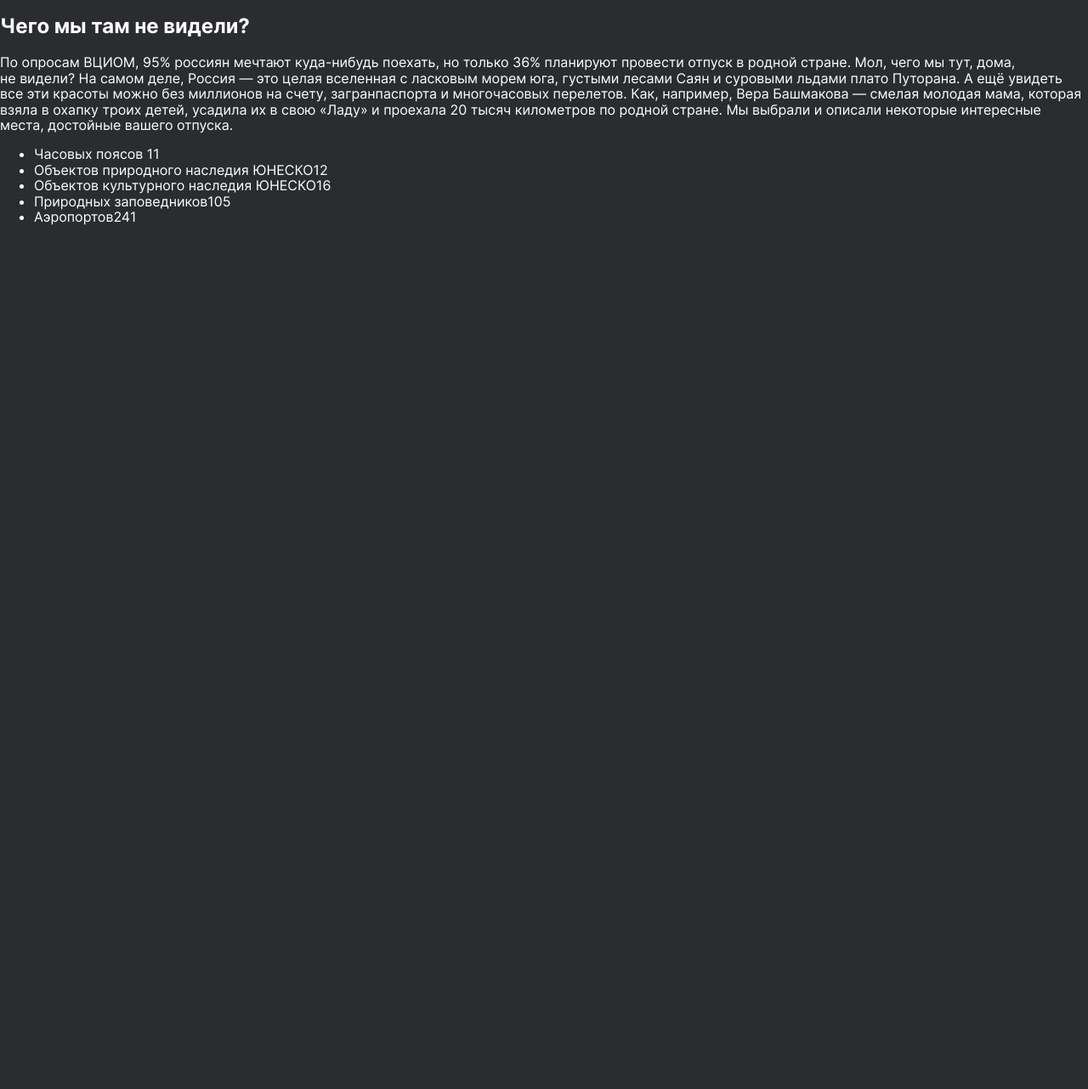
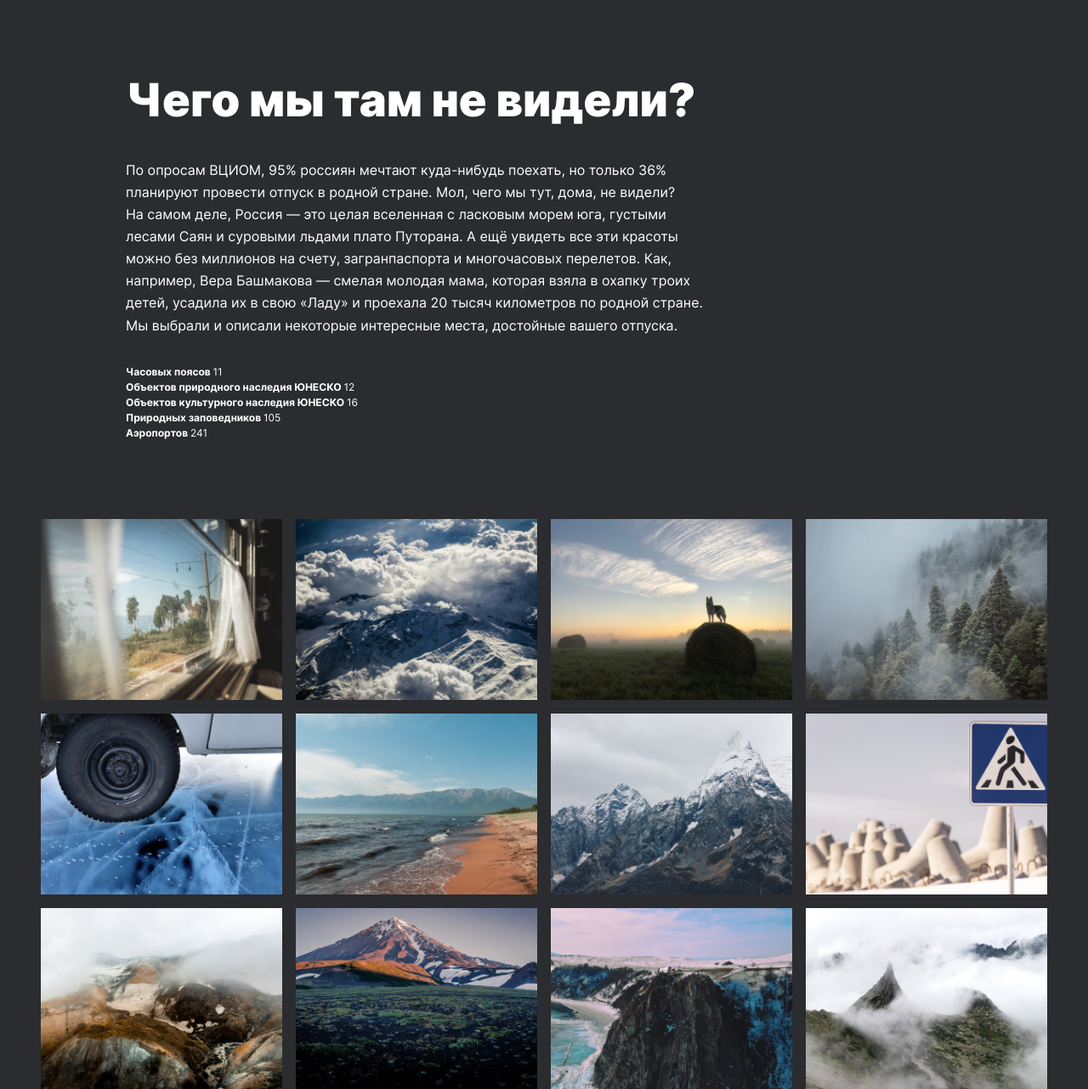
Before and after one commit to LarisaKindalova/russian-travel, a plain HTML site: page index.html in a window 1280 px wide. Shown: the part 1147-2429 px from the top of the page at 85% size. Before the commit the page ends 1427 px from the top, so only its background shows below. Drawn offline with Linux system fonts and the light colour scheme; files whose address does not match are found by name.

Commit message:
добавлен блоки intro и  photo_grid

```diff
--- a/blocks/header/header.css
+++ b/blocks/header/header.css
@@ -1,6 +1,6 @@
 .header {
-  margin: 28px 48px 0;
-  padding: 0;
+  padding: 28px 48px 0;
+  margin: 0 auto;
   max-width: 1184px;
   display: flex;
   justify-content: space-between;
@@ -9,12 +9,12 @@
 
 @media screen and (max-width: 768px) {
   .header {
-    margin: 28px 24px 0;
+    padding: 28px 24px 0;
   }
 }
 
 @media screen and (max-width: 320px) {
   .header {
-    margin: 16px 16px 0;
+    padding: 16px 16px 0;
   }
 }
--- /dev/null
+++ b/blocks/intro/__list-item/intro__list-item.css
@@ -0,0 +1,5 @@
+.intro__list-item {
+  font-weight: 700;
+  font-size: 12px;
+  line-height: 18px;
+}
--- /dev/null
+++ b/blocks/intro/__list/intro__list.css
@@ -0,0 +1,5 @@
+.intro__list {
+  padding: 33px 0 0;
+  margin: 0;
+  list-style: none;
+}
--- /dev/null
+++ b/blocks/intro/__span-accent/intro__span-accent.css
@@ -0,0 +1,3 @@
+.intro__span-accent {
+  font-weight: 400;
+}
--- /dev/null
+++ b/blocks/intro/__text/intro__text.css
@@ -0,0 +1,7 @@
+.intro__text {
+  font-weight: 400;
+  font-size: 16px;
+  line-height: 163%;
+  margin: 0;
+  padding: 0;
+}
--- /dev/null
+++ b/blocks/intro/__title/intro__title.css
@@ -0,0 +1,16 @@
+.intro__title {
+  font-weight: 900;
+  font-size: 54px;
+  line-height: 58px;
+  margin: 0;
+  padding-bottom: 40px;
+}
+
+
+@media screen and (min-width: 320px) and (max-width:467px)  {
+  .intro__title {
+    font-size: 32px;
+    line-height: 35px;
+    max-width: 288px;
+  }
+}
--- /dev/null
+++ b/blocks/intro/intro.css
@@ -0,0 +1,24 @@
+.intro {
+  max-width: 690px;
+  margin: 0;
+  padding: 92px 148px 92px;
+}
+
+@media screen and (max-width: 1024px) {
+  .intro {
+    padding-left: 48px;
+  }
+}
+
+@media screen and (max-width: 768px) {
+  .intro {
+    padding: 88px 24px  88px;
+    max-width: 720px;
+  }
+}
+
+@media screen and (max-width: 320px) {
+  .intro {
+    padding: 64px 16px  64px;
+  }
+}
--- a/blocks/lead/__caption/lead__caption.css
+++ b/blocks/lead/__caption/lead__caption.css
@@ -12,9 +12,16 @@
 
 @media screen and (max-width:1024px) {
   .lead__caption {
+    padding-left: 48px;
+  }
+}
+
+@media screen and (max-width:768px) {
+  .lead__caption {
     padding-left: 24px;
   }
 }
+
 
 @media screen and (max-width:320px) {
   .lead__caption {
--- a/blocks/lead/__image/lead__image.css
+++ b/blocks/lead/__image/lead__image.css
@@ -7,7 +7,7 @@
 @media screen and (max-width:1024px) {
   .lead__image {
     width: 928px;
-    margin: 0;
+    margin: 0 48px;
   }
 }
 
--- a/blocks/lead/__subtitle/lead__subtitle.css
+++ b/blocks/lead/__subtitle/lead__subtitle.css
@@ -1,5 +1,5 @@
 .lead__subtitle {
-  width: 640px;
+  max-width: 640px;
   margin: 35px auto 64px;
   font-style: normal;
   font-weight: 400;
@@ -8,6 +8,14 @@
   font-style: normal;
   text-align: center;
 }
+
+
+@media screen and (max-width: 1024px) {
+  .lead__subtitle {
+    margin: 32px auto 56px;
+  }
+}
+
 
 @media screen and (max-width: 768px) {
   .lead__subtitle {
@@ -18,7 +26,7 @@
 
 @media screen and (max-width: 320px) {
   .lead__subtitle {
-    width: 288px;
+    max-width: 288px;
     font-size: 16px;
     line-height: 20px;
     margin: 16px auto 40px;
--- a/blocks/lead/__title/lead__title.css
+++ b/blocks/lead/__title/lead__title.css
@@ -1,16 +1,16 @@
 .lead__title {
   margin: 0 auto;
-  width: 720px;
+  max-width: 720px;
   font-weight: 900;
   font-size: 96px;
   line-height: 100px;
   text-align: center;
 }
 
-@media screen and (max-width: 320px) {
+@media screen and (min-width: 320px) and (max-width:467px)  {
   .lead__title {
+    max-width: 288px;
     font-size: 40px;
     line-height: 44px;
-    width: 288px;
   }
 }
--- a/blocks/lead/lead.css
+++ b/blocks/lead/lead.css
@@ -13,9 +13,8 @@
   }
 }
 
-/* @media screen and (max-width: 320px) {
+@media screen and (max-width: 320px) {
   .lead {
     width: 100%;
-    padding-top: 48px;
   }
-} */
+}
--- /dev/null
+++ b/blocks/photo_grid/__image/photo_grid__image.css
@@ -0,0 +1,5 @@
+.photo_grid__image {
+  width: 100%;
+  display: block;
+  object-fit: cover;
+}
--- /dev/null
+++ b/blocks/photo_grid/__item/photo_grid__item.css
@@ -0,0 +1,4 @@
+.photo_grid__item {
+margin: 0;
+
+}
--- /dev/null
+++ b/blocks/photo_grid/__list/photo_grid__list.css
@@ -0,0 +1,27 @@
+.photo_grid__list {
+  list-style: none;
+  margin: 0;
+  padding: 0;
+  display: grid;
+  /* grid-template-columns: repeat(4, minmax(min-content, max-content)); */
+  grid-template-columns: repeat(auto-fit, minmax(284px, 1fr));
+  grid-gap: 16px;
+}
+
+@media screen and (max-width:1024px) {
+  .photo_grid__list {
+  /* grid-template-columns: repeat(3, minmax(min-content, max-content)); */
+  grid-gap: 14px;
+  }
+}
+@media screen and (max-width:768px) {
+  .photo_grid__list {
+    grid-gap: 16px;
+  }
+}
+
+@media screen and (max-width:320px) {
+  .photo_grid__list {
+    grid-gap: 12px;
+  }
+}
--- /dev/null
+++ b/blocks/photo_grid/photo_grid.css
@@ -0,0 +1,4 @@
+.photo_grid {
+  max-width: 1184px;
+  margin: 0 auto;
+}
--- a/index.html
+++ b/index.html
@@ -23,14 +23,54 @@
       <p class="lead__caption">ваша полка — верхняя</p>
     </section>
     <section class="intro">
-      <h2 class="intro__title">Чего мы там не видели?</h2>
+      <h2 class="intro__title">Чего мы там не&nbsp;видели?</h2>
       <p class="intro__text">По&nbsp;опросам ВЦИОМ, 95% россиян мечтают куда-нибудь поехать, но&nbsp;только&nbsp;36% планируют провести отпуск в&nbsp;родной стране. Мол, чего мы&nbsp;тут, дома, не&nbsp;видели? На&nbsp;самом деле, Россия&nbsp;&mdash; это целая вселенная с&nbsp;ласковым морем юга, густыми лесами Саян и&nbsp;суровыми льдами плато Путорана. А&nbsp;ещё увидеть все эти красоты можно без миллионов на&nbsp;счету, загранпаспорта и&nbsp;многочасовых перелетов. Как, например, Вера Башмакова&nbsp;&mdash; смелая молодая мама, которая взяла в&nbsp;охапку троих детей, усадила их&nbsp;в&nbsp;свою &laquo;Ладу&raquo; и&nbsp;проехала 20&nbsp;тысяч километров по&nbsp;родной стране. Мы&nbsp;выбрали и&nbsp;описали некоторые интересные места, достойные вашего отпуска.</p>
       <ul class="intro__list">
-        <li class="intro__list-items">Часовых поясов <span class="intro__span-accent">11</span></li>
-        <li class="intro__list-items">Объектов природного наследия ЮНЕСКО<span class="intro__span-accent">12</span></li>
-        <li class="intro__list-items">Объектов культурного наследия ЮНЕСКО<span class="intro__span-accent">16</span></li>
-        <li class="intro__list-items">Природных заповедников<span class="intro__span-accent">105</span></li>
-        <li class="intro__list-items">Аэропортов<span class="intro__span-accent">241</span></li>
+        <li class="intro__list-item">Часовых поясов <span class="intro__span-accent">11</span></li>
+        <li class="intro__list-item">Объектов природного наследия ЮНЕСКО <span class="intro__span-accent">12</span></li>
+        <li class="intro__list-item">Объектов культурного наследия ЮНЕСКО <span class="intro__span-accent">16</span></li>
+        <li class="intro__list-item">Природных заповедников <span class="intro__span-accent">105</span></li>
+        <li class="intro__list-item">Аэропортов <span class="intro__span-accent">241</span></li>
+      </ul>
+    </section>
+    <section class="photo_grid">
+      <ul class="photo_grid__list">
+        <li class="photo_grid__item">
+          <img class="photo_grid__image" src="./images/grid_train_view.png" alt="Вид из окна поезда">
+        </li>
+        <li class="photo_grid__item">
+          <img class="photo_grid__image" src="./images/grid_hill.png" alt="Горы">
+        </li>
+        <li class="photo_grid__item">
+          <img class="photo_grid__image" src="./images/grid_wolf.png" alt="Волк на горе">
+        </li>
+        <li class="photo_grid__image" class="photo_grid__item">
+          <img class="photo_grid__image" src="./images/grid_forest.png" alt="Лес">
+        </li>
+        <li class="photo_grid__item">
+          <img class="photo_grid__image" src="./images/grid_wheel.png" alt="Колесо на льду">
+        </li>
+        <li class="photo_grid__item">
+          <img class="photo_grid__image" src="./images/grid_sea_beach.png" alt="Море">
+        </li>
+        <li class="photo_grid__item">
+          <img class="photo_grid__image" src="./images/grid_mount.png" alt="Гора">
+        </li>
+        <li class="photo_grid__item">
+          <img class="photo_grid__image" src="./images/grid_sign.png" alt="Знак">
+        </li>
+        <li class="photo_grid__item">
+          <img class="photo_grid__image"  src="./images/grid_hills.png" alt="Горы">
+        </li>
+        <li class="photo_grid__item">
+          <img class="photo_grid__image" src="./images/grid_mountain.png" alt="Гора">
+        </li>
+        <li class="photo_grid__item">
+          <img class="photo_grid__image" src="./images/grid_sea_cliff.png" alt="Обрыв">
+        </li>
+        <li class="photo_grid__item">
+          <img class="photo_grid__image" src="./images/grid_mist_hill.png" alt="Туман над горой">
+        </li>
       </ul>
     </section>
 
--- a/pages/index.css
+++ b/pages/index.css
@@ -12,3 +12,14 @@
 @import url(../blocks/lead/__subtitle/lead__subtitle.css);
 @import url(../blocks/lead/__image/lead__image.css);
 @import url(../blocks/lead/__caption/lead__caption.css);
+@import url(../blocks/intro/intro.css);
+@import url(../blocks/intro/__title/intro__title.css);
+@import url(../blocks/intro/__text/intro__text.css);
+@import url(../blocks/intro/__list/intro__list.css);
+@import url(../blocks/intro/__list-item/intro__list-item.css);
+@import url(../blocks/intro/__span-accent/intro__span-accent.css);
+
+@import url(../blocks/photo_grid/photo_grid.css);
+@import url(../blocks/photo_grid/__list/photo_grid__list.css);
+@import url(../blocks/photo_grid/__item/photo_grid__item.css);
+@import url(../blocks/photo_grid/__image/photo_grid__image.css);
```
Also changed, not shown: images/polka.png.
